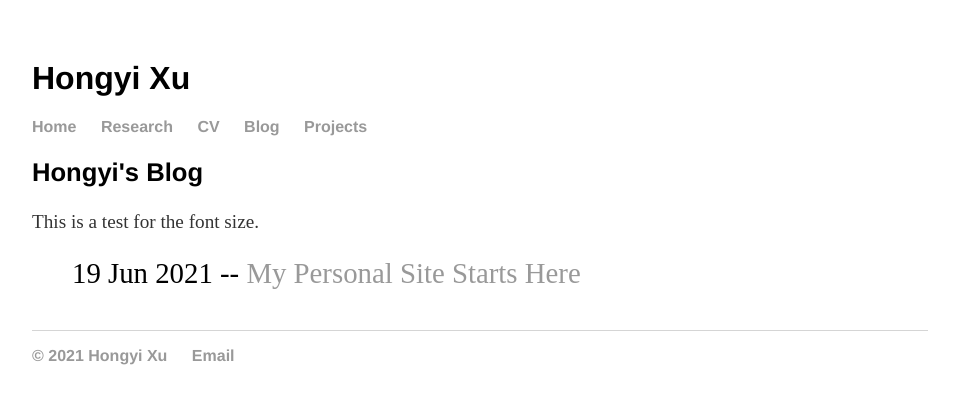
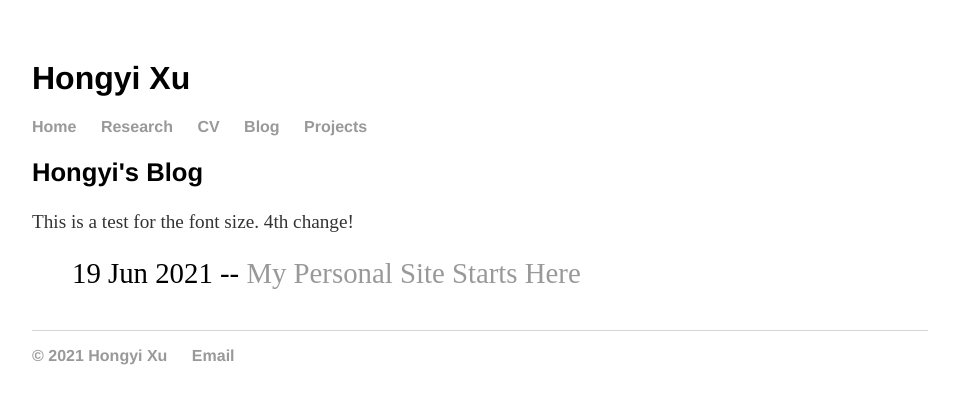
Before and after one commit to hongyileoxu/hongyileoxu.github.io, a Jekyll site: the page built from blog/index.html, in a window 1280 px wide. Shown: the top 404 px of the page, without its empty margins (160-1119 px from the left). Built offline with Jekyll 4.4.1, drawn with Linux system fonts in a browser that asks for light colours.

Commit message:
Update index.html
4th change

```diff
--- a/blog/index.html
+++ b/blog/index.html
@@ -3,7 +3,7 @@ layout: default
 title: Hongyi's Blog
 ---
 	<h2>{{ page.title }}</h2>
-	<p> This is a test for the font size.</p>
+	<p> This is a test for the font size. 4th change!</p>
 
 	<ul class="posts">
 
```
